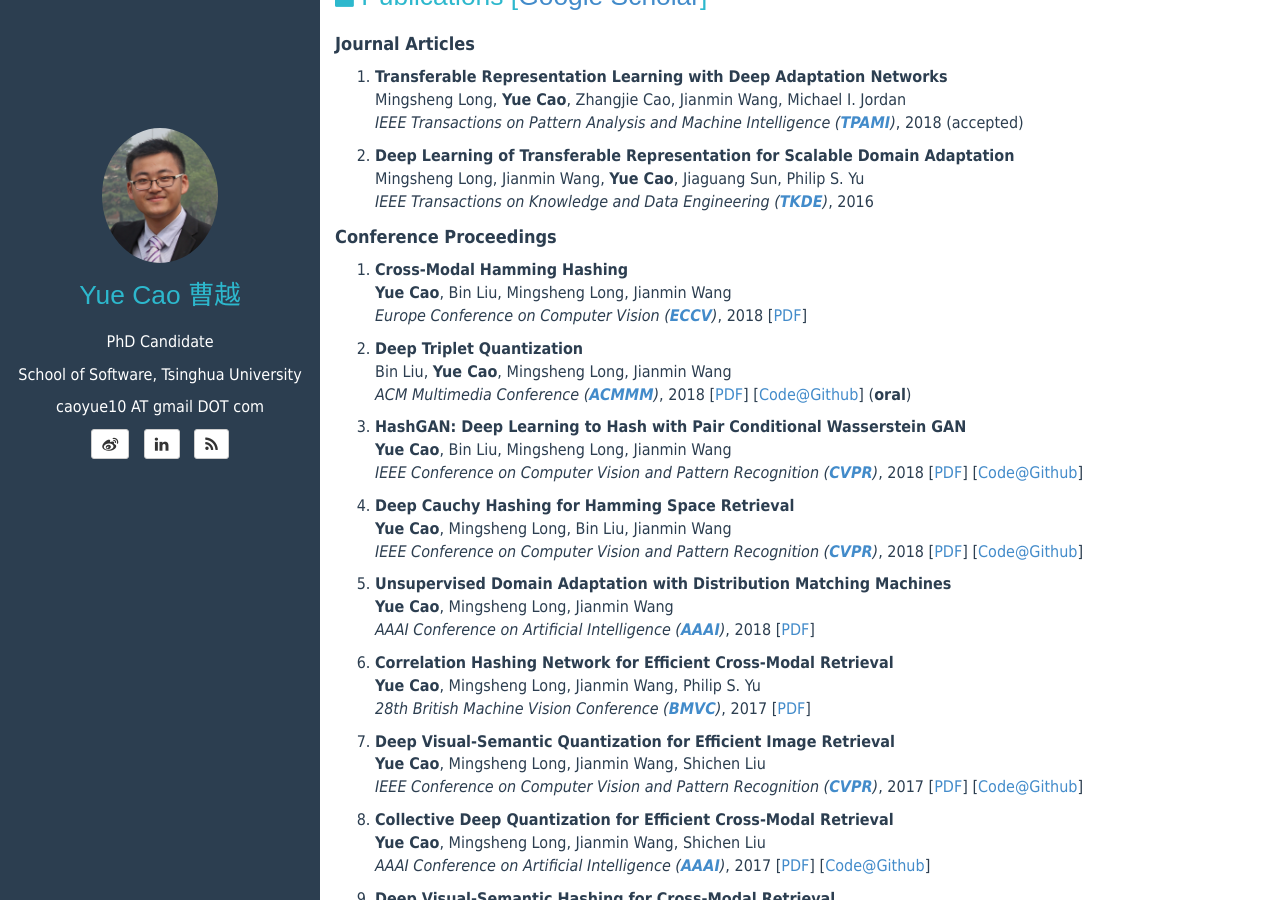
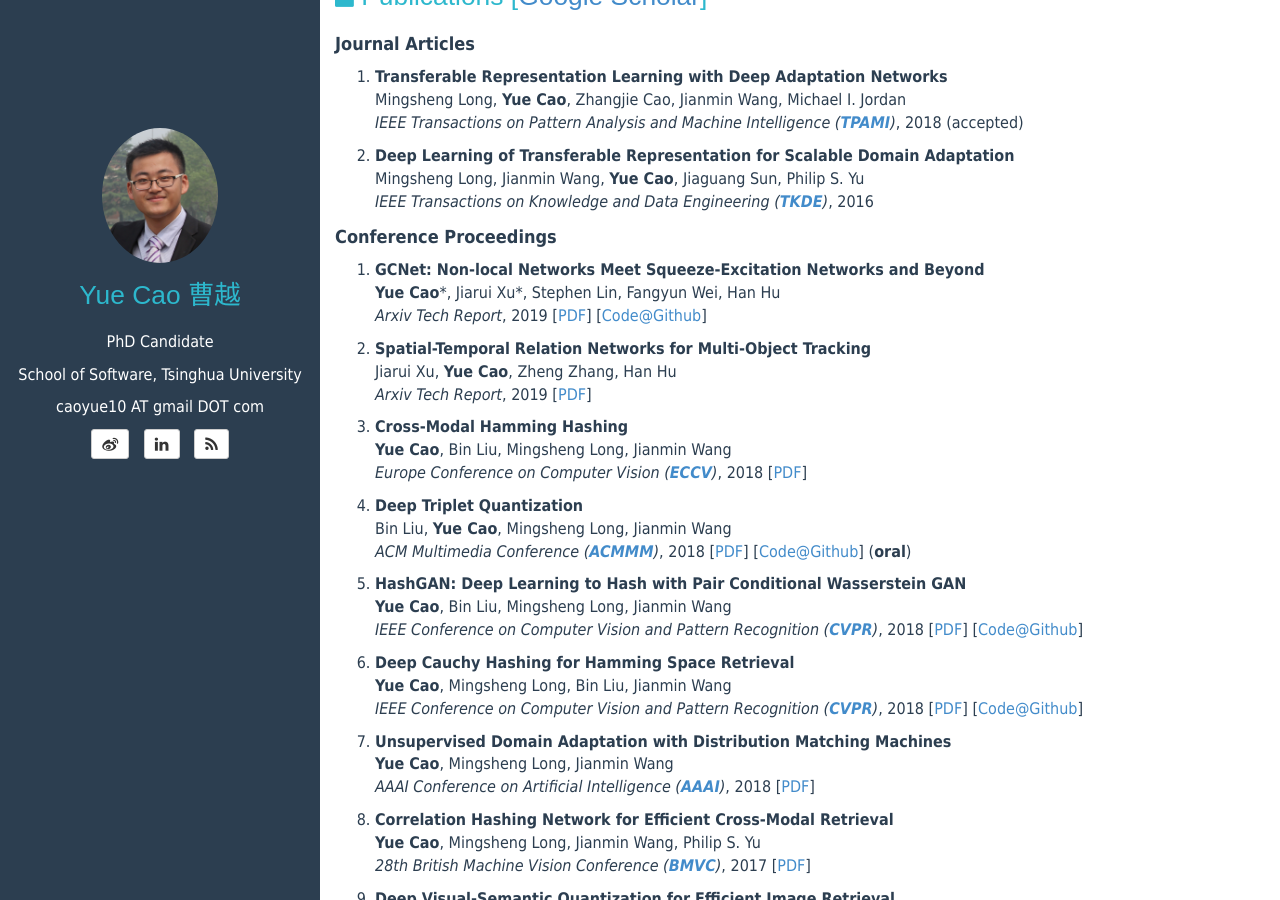
Before and after one commit to caoyue10/caoyue10.github.io, a Jekyll site: the page built from index.html, in a window 1280 px wide and 900 px high, scrolled down 475 px. Built offline with Jekyll 4.4.1, drawn with Linux system fonts in a browser that asks for light colours; the list of posts is cut into pages by our own code.

Commit message:
Update index.html

```diff
--- a/index.html
+++ b/index.html
@@ -103,6 +103,16 @@ tagline:
     </ol>
     <p><font size="4"><strong>Conference Proceedings</strong></font></p>
     <ol>
+	<li><p><strong>GCNet: Non-local Networks Meet Squeeze-Excitation Networks and Beyond</strong><br>
+            <strong>Yue Cao</strong>*, Jiarui Xu*, Stephen Lin, Fangyun Wei, Han Hu<br>
+            <em>Arxiv Tech Report</em>, 2019 [<a href="https://arxiv.org/pdf/1904.11492.pdf">PDF</a>] [<a href="https://github.com/xvjiarui/GCNet">Code@Github</a>]
+            </p>
+        </li>
+	<li><p><strong>Spatial-Temporal Relation Networks for Multi-Object Tracking </strong><br>
+            Jiarui Xu, <strong>Yue Cao</strong>, Zheng Zhang, Han Hu<br>
+            <em>Arxiv Tech Report</em>, 2019 [<a href="https://arxiv.org/pdf/1904.11489.pdf">PDF</a>]
+            </p>
+        </li>
 	<li><p><strong>Cross-Modal Hamming Hashing</strong><br>
             <strong>Yue Cao</strong>, Bin Liu, Mingsheng Long, Jianmin Wang<br>
             <em>Europe Conference on Computer Vision (<a href="https://eccv2018.org"><strong>ECCV</strong></a>)</em>, 2018 [<a href="doc/cross-modal-hamming-hashing-eccv18.pdf">PDF</a>]
```
